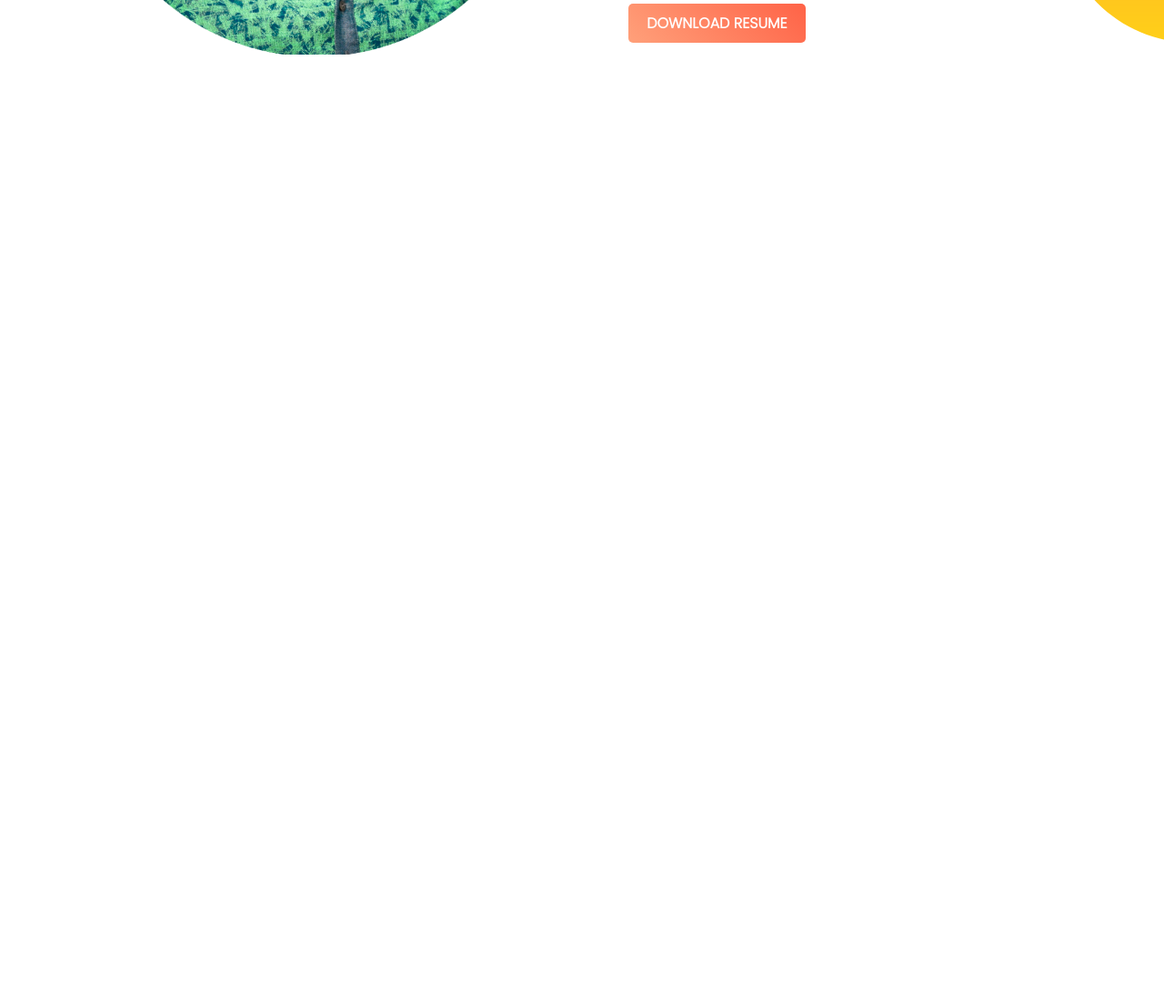
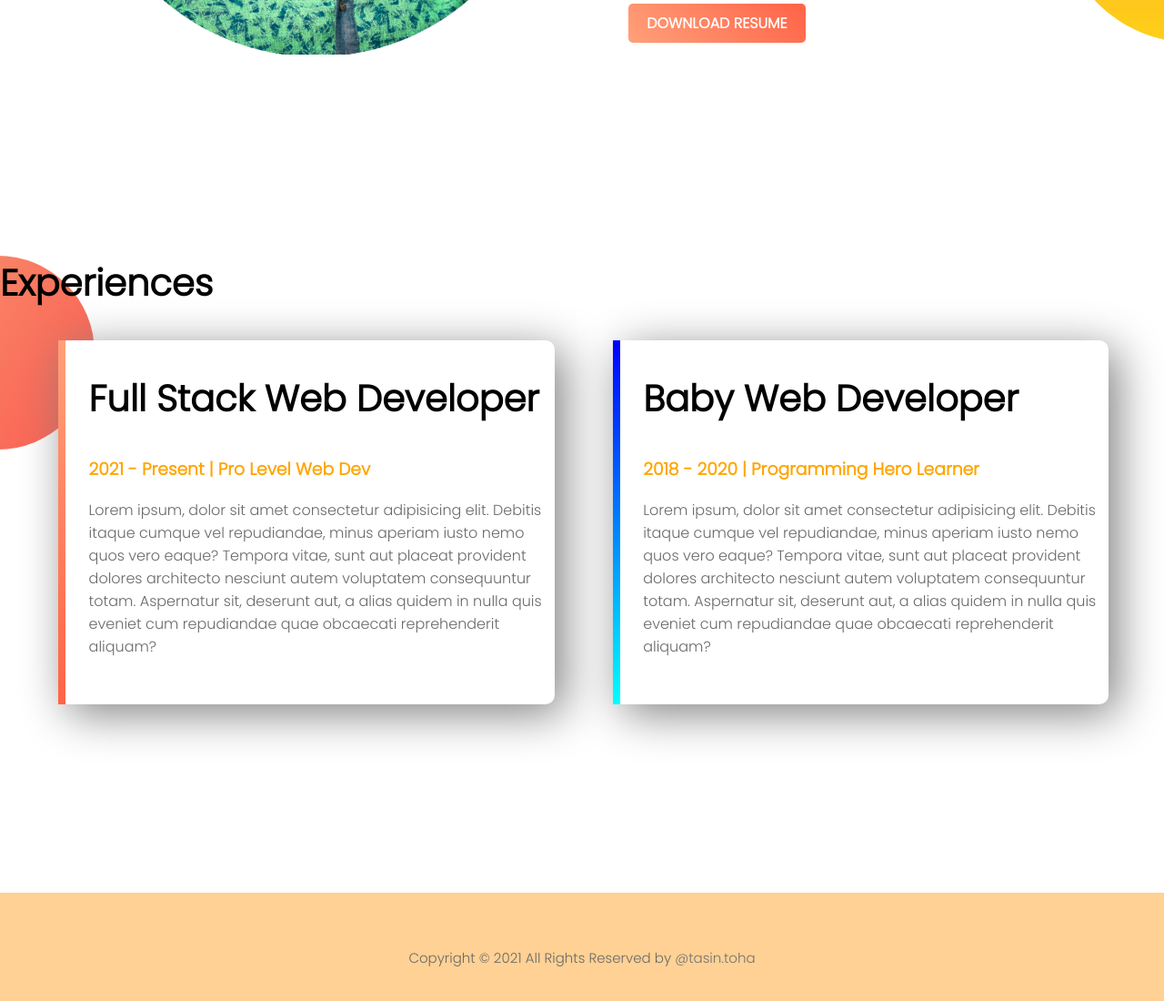
Before and after one commit to tasin-toha/web-portfolio, a plain HTML site: page index.html in a window 1280 px wide. Shown: the part 1152-2252 px from the top of the page at 91% size. Before the commit the page ends 1400 px from the top, so only its background shows below. Drawn offline with Linux system fonts and the light colour scheme.

Commit message:
add footer

```diff
--- a/index.html
+++ b/index.html
@@ -12,7 +12,7 @@
     <section class="top-banner">
         <div class = "half-width">
         <h1>Welcome To</h1>
-        <h1><span class="name-highlight">THT</span> Website</h1>
+        <h1><span class="orange-highlight">THT</span> Website</h1>
         <h3>World Class Web Developer</h3>
         <p>Lorem ipsum dolor sit amet consectetur, adipisicing elit. Explicabo id ex vitae ipsum illum dolores non est repellendus officia at nesciunt dolorum iure, fugit molestiae libero, reprehenderit, itaque animi cum. Illum exercitationem dolorum pariatur maiores officiis molestias culpa delectus numquam quas, quaerat alias! Dolore velit distinctio laudantium neque voluptatibus dicta.</p>
         <a class="link-button" href="https://www.linkedin.com/in/md-tasin-hossain-toha/" target="_blank">HIRE ME</a>
@@ -29,11 +29,30 @@
 
         <div class="half-width">
             <h2>Big Dream</h2>
-            <h3>Become a full Stack Web Developer</h3>
+            <h3>Become a Billionaire</h3>
             <p>Lorem ipsum dolor sit, amet consectetur adipisicing elit. Vero repudiandae aut, rem, porro iusto consequatur voluptatum ratione tempora delectus hic eum pariatur cum voluptatibus odio magni nobis in mollitia. Animi similique, nam a autem iusto repellendus consequatur inventore sunt labore numquam debitis, dolorem natus magni impedit in minima voluptatem? Beatae impedit ratione aliquam natus repellendus, adipisci excepturi dolor cumque, debitis blanditiis fugit. Laborum non atque quibusdam deserunt eum minus dolore omnis quod eaque voluptatem quia corrupti accusantium nam, quisquam aspernatur itaque eos. Nesciunt saepe cum dolore.</p>
             <a class="link-button" href="https://www.linkedin.com/in/md-tasin-hossain-toha/" target="_blank">DOWNLOAD RESUME</a>
         </div>
     </section>
 
+    <section class="experience-area">
+        <h2>Experiences</h2>
+        <div id="full-stack" class="half-width single-exprience">
+            <h2>Full Stack Web Developer</h2>
+            <h3 class="orange-highlight">2021 - Present | Pro Level Web Dev</h3>
+            <p>Lorem ipsum, dolor sit amet consectetur adipisicing elit. Debitis itaque cumque vel repudiandae, minus aperiam iusto nemo quos vero eaque? Tempora vitae, sunt aut placeat provident dolores architecto nesciunt autem voluptatem consequuntur totam. Aspernatur sit, deserunt aut, a alias quidem in nulla quis eveniet cum repudiandae quae obcaecati reprehenderit aliquam?</p>
+        </div>
+        <div id="baby" class="half-width single-exprience">
+            <h2>Baby Web Developer</h2>
+            <h3 class="orange-highlight">2018 - 2020 | Programming Hero Learner</h3>
+            <p>Lorem ipsum, dolor sit amet consectetur adipisicing elit. Debitis itaque cumque vel repudiandae, minus aperiam iusto nemo quos vero eaque? Tempora vitae, sunt aut placeat provident dolores architecto nesciunt autem voluptatem consequuntur totam. Aspernatur sit, deserunt aut, a alias quidem in nulla quis eveniet cum repudiandae quae obcaecati reprehenderit aliquam?</p>
+        </div>
+    </section>
+
+    <footer class="site-footer">
+        <p class="copyright-text">Copyright &copy; 2021 All Rights Reserved by
+        <a id="last-name" href="https://github.com/tasin-toha" target="_blank">@tasin.toha</a>
+    </footer>
+
 </body>
 </html>
--- a/style.css
+++ b/style.css
@@ -8,7 +8,7 @@ h1 {
 h2 {
   font-size: 40px;
 }
-.name-highlight {
+.orange-highlight {
   color: orange;
 }
 p {
@@ -44,3 +44,37 @@ section {
   color: white;
   font-weight: 800;
 }
+.single-exprience {
+  box-shadow: 10px 10px 50px gray;
+  border-radius: 10px;
+  height: 80%;
+  background-color: white;
+}
+.experience-area {
+  background-image: url("images/exp-bg.png");
+  background-repeat: no-repeat;
+  background-position: leftf;
+}
+#full-stack {
+  border-left: 8px solid;
+  border-image: linear-gradient(180deg, lightSalmon, tomato);
+  border-image-slice: 1;
+}
+#baby {
+  border-left: 8px solid;
+  border-image: linear-gradient(180deg, blue, cyan);
+  border-image-slice: 1;
+}
+
+.site-footer {
+  background-color: rgb(255, 209, 148);
+  padding: 45px 0 20px;
+  font-size: 15px;
+  line-height: 24px;
+  color: #737373;
+  text-align: center;
+}
+#last-name {
+  text-decoration: none;
+  color: #737373;
+}
```
